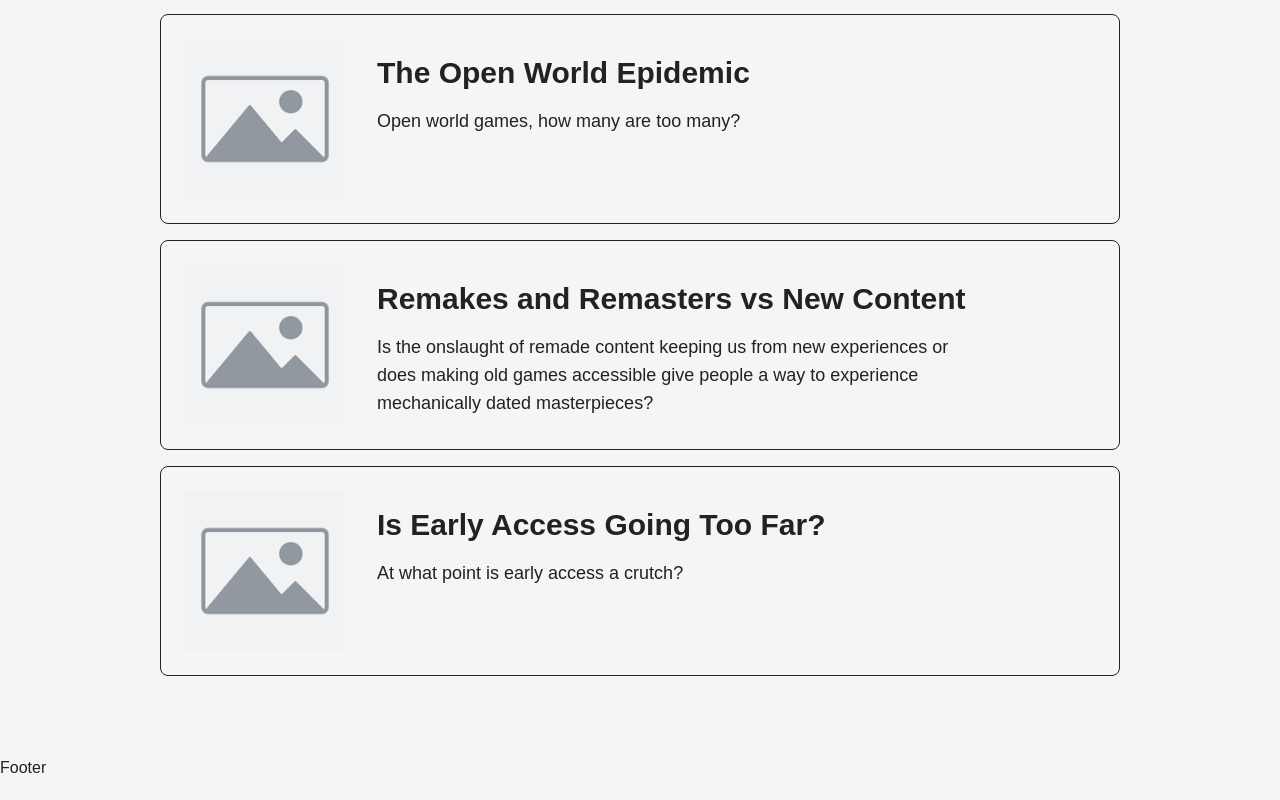
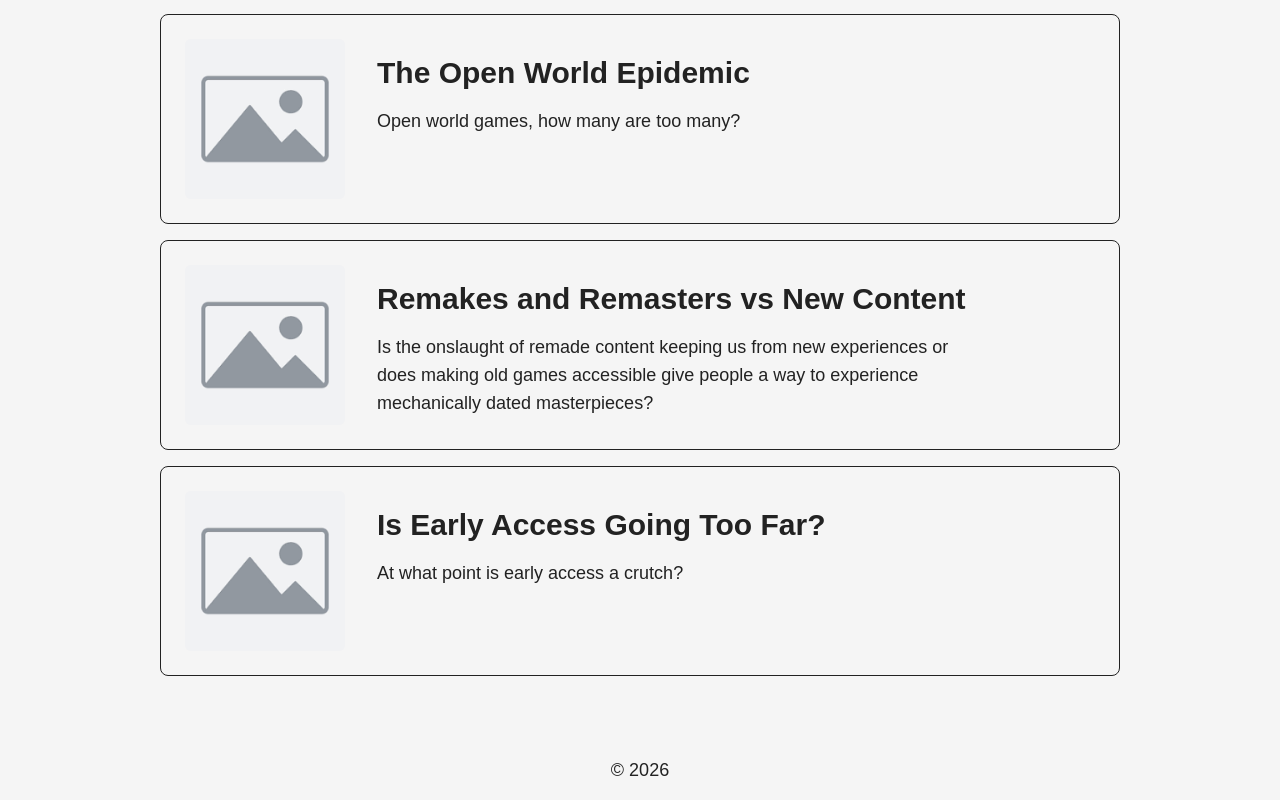
Before and after one commit to NickCoffin123/game-review-site, a React (Vite) app in the folder client/: page / in a window 1280 px wide. Shown: the part 1403-2203 px from the top of the page. Built offline with nearby package versions, Linux system fonts and the light colour scheme.

Commit message:
Add Site Footer (#1)
* Add Site Footer

* Layout fixed

* Tailwind typo

```diff
--- /dev/null
+++ b/client/src/components/Footer.tsx
@@ -0,0 +1,12 @@
+export default function Footer() {
+
+    const year: number = new Date().getFullYear();
+
+    return (
+        <footer className="mx-auto max-w-7xl mb-4">
+            <div className="flex justify-center items-center">
+                <p className="text-lg">&copy; {year}</p>
+            </div>
+        </footer>
+    )
+}
--- a/client/src/layouts/MainLayout.tsx
+++ b/client/src/layouts/MainLayout.tsx
@@ -1,20 +1,20 @@
 import { Outlet } from "react-router-dom";
 import Navbar from "../components/Navbar"
+import Footer from "../components/Footer";
 
 export default function MainLayout() {
     return (
         <>
             <header>
-                <Navbar/>
+                <Navbar />
             </header>
 
             <main>
                 <Outlet />
             </main>
 
-            <footer>
-                Footer
-            </footer>
+            <Footer />
+
         </>
     )
 }
```
